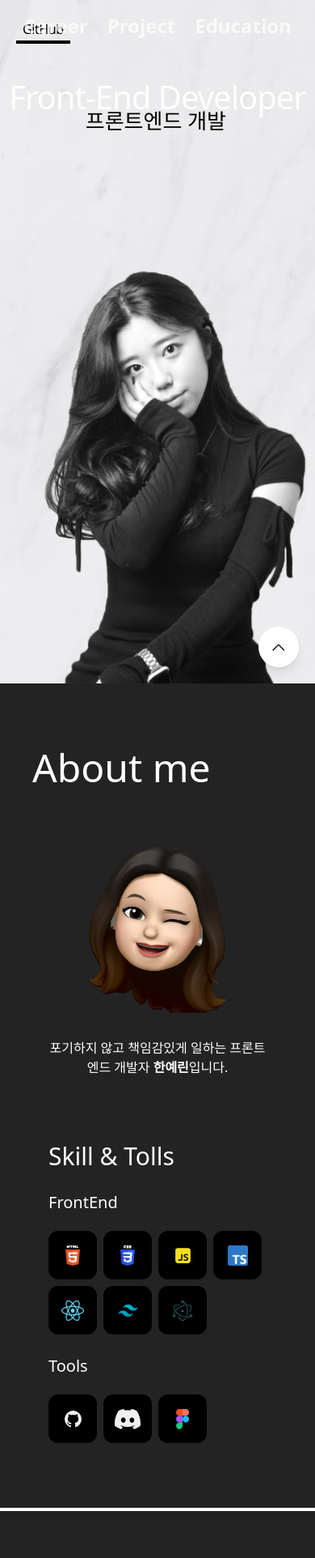
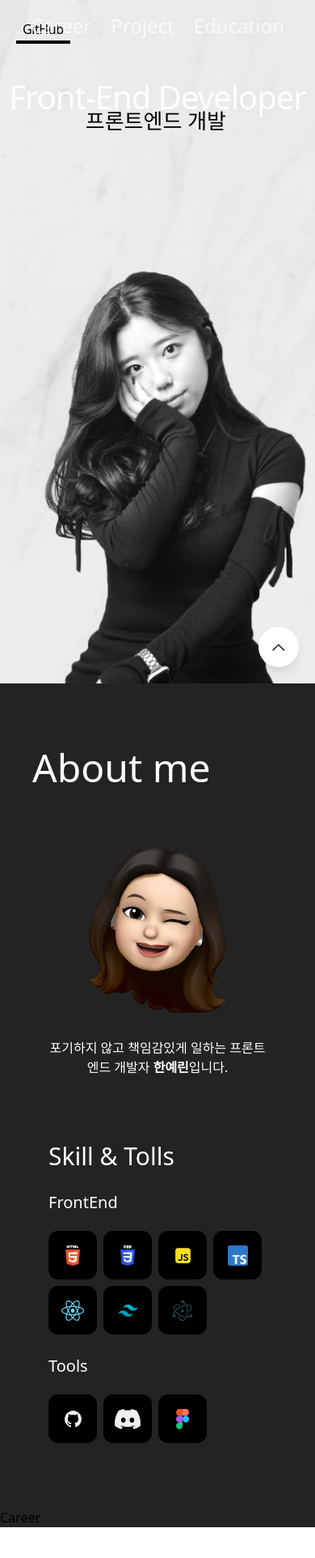
Before and after one commit to hyr0208/portfolio, a React (Create React App) app: page / in a window 390 px wide. Shown: the top 1924 px of the page at 81% size. After the commit the page ends 1886 px from the top, so only its background shows below. Built offline with nearby package versions, Linux system fonts and the light colour scheme.

Commit message:
refactor:

```diff
--- a/public/index.html
+++ b/public/index.html
@@ -5,6 +5,8 @@
     <link rel="icon" href="/favicon.ico" />
     <meta name="viewport" content="width=device-width, initial-scale=1" />
     <meta property="og:title" content="프론트엔드 개발자 한예린 포트폴리오" />
+    <meta property="og:image" content="%PUBLIC_URL%/images/portfolio.webp" />
+
     <meta
       property="og:description"
       content="[yyyerin portfolio] 프론트엔드 개발자 한예린 포트폴리오입니다."
--- a/src/components/NavMenu.tsx
+++ b/src/components/NavMenu.tsx
@@ -50,7 +50,7 @@ function NavMenu({ navTabs }: { navTabs: ScrollTarget[] }) {
         <button
           key={tab.targetName}
           onClick={tab.scrollToTarget}
-          className="text-2xl md:text-4xl font-semibold text-white opacity-70 hover:opacity-100 transition-opacity"
+          className="text-left text-2xl md:text-5xl font-medium text-white opacity-70 hover:opacity-100 transition-opacity"
         >
           {tab.targetName}
         </button>
--- a/src/pages/career/Career.tsx
+++ b/src/pages/career/Career.tsx
@@ -1,8 +1,8 @@
 function Career() {
   return (
     <div>
-      <div className="relative h-full bg-[#232323] max-lg:h-auto max-lg:py-20">
-        <div className="bg-slate-500"></div>
+      <div className="relative h-screen bg-[#232323] max-lg:h-auto">
+        <div className="">Career</div>
       </div>
     </div>
   );
--- a/src/pages/main/MainPage.tsx
+++ b/src/pages/main/MainPage.tsx
@@ -18,16 +18,18 @@ function MainPage() {
 
   return (
     <div className="">
-      <NavMenu navTabs={navTabs} />
       <MainProfile />
 
       <AboutMe />
-      <div id="menu-trigger" className="h-1"></div>
-      <section id="Career">
-        <Career />
-      </section>
-      <section id="Project">...</section>
-      <section id="Education">...</section>
+
+      <NavMenu navTabs={navTabs} />
+      <div className="">
+        <div id="menu-trigger" className="">
+          <Career />
+          {/* <section id="Project">...</section> */}
+          {/* <section id="Education">...</section> */}
+        </div>
+      </div>
 
       <button
         className="fixed bottom-5 right-5 bg-white w-[50px] flex h-[50px] items-center justify-center font-bold rounded-full hover:opacity-80 shadow-lg"
```
Also changed, not shown: public/images/portfolio.webp (added).
